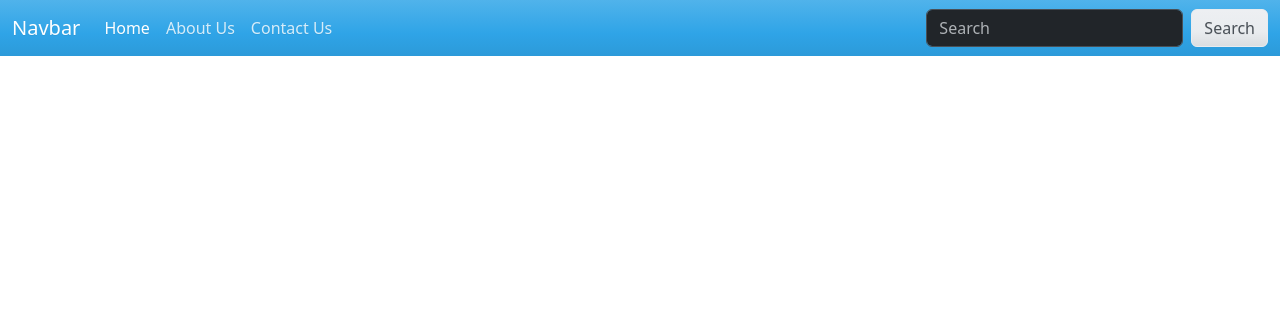
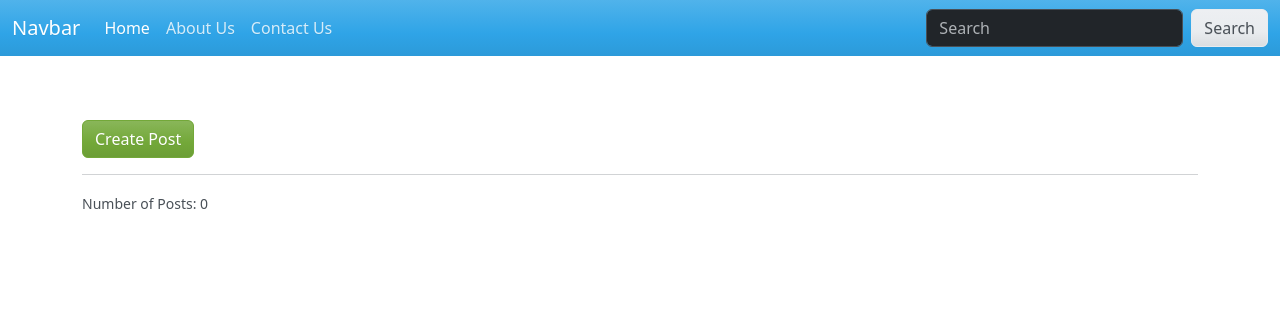
Before and after one commit to poppykode/tanaka, a Django app: page / in a window 1280 px wide. Shown: the top 316 px of the page. Run offline with Django 4.2, Linux system fonts and the light colour scheme; data that the repository does not hold is empty; some libraries are stand-ins or nearby versions.

Commit message:
added create and retrive

```diff
--- a/blog/blog/urls.py
+++ b/blog/blog/urls.py
@@ -17,14 +17,13 @@ Including another URLconf
 from django.contrib import admin
 from django.conf import settings
 from django.conf.urls.static import static
-from django.urls import path
+from django.urls import path, include
 from posts.views import home
 from posts.views import about_us
 
 urlpatterns = [
     path('admin/', admin.site.urls),
-    path("",home,name="home"),
-    path("about/",about_us,name='about'),
+    path('', include('posts.urls')),
 ]
 if settings.DEBUG:
     urlpatterns += static(settings.MEDIA_URL,
--- a/blog/posts/models.py
+++ b/blog/posts/models.py
@@ -3,6 +3,7 @@ from django.db import models
 # Create your models here.
 class Post(models.Model):
     title = models.CharField(max_length=255)
+    is_active = models.BooleanField(default=True)
     description = models.TextField()
     image = models.ImageField(upload_to='blog_images')
     updated = models.DateTimeField(auto_now=True)
--- a/blog/templates/home.html
+++ b/blog/posts/templates/home.html
@@ -3,6 +3,23 @@
 
 {% block content %}
 <div class="row">
+  <div class="col-md-12 mb-3">
+  {% if messages %}
+{% for message in messages %}
+<div class="alert alert-{{ message.tags }} alert-dismissible" role="alert">
+    <button type="button" class="btn-close" data-dismiss="alert" aria-label="Close">
+    </button>
+    {{ message }}
+</div>
+{% endfor %}
+{% endif %}
+  </div>
+  <div class="col-md-12 mb-3">
+    <a href="{% url 'posts:create_post' %}" class="btn btn-success">Create Post</a>
+  <hr>
+
+    <small>Number of Posts: {{number_of_posts}}</small>
+  </div>
   {% for post in posts %}
   <div class="col-md-4">
     <div class="card mb-3">
@@ -13,7 +30,7 @@
       </div>
 
       <div class="card-body">
-        <a href="#" class="card-link">Read More</a>
+        <a href="{% url 'posts:post_details' post.id %}" class="card-link">Read More</a>
         <a href="#" class="card-link">Delete</a>
         <a href="#" class="card-link">Edit</a>
       </div>
--- a/blog/templates/post_details.html
+++ b/blog/posts/templates/post_details.html
@@ -3,5 +3,6 @@
 
 {% block content %}
 <h1>Post Details</h1>
-
+{{post.title}}
+<a href="{% url 'posts:home' %}">back</a>
 {% endblock %}
--- /dev/null
+++ b/blog/posts/urls.py
@@ -0,0 +1,15 @@
+from django.urls import path
+from .views import (
+    about_us as ab,
+    home, post_details,
+    create_post
+)
+
+app_name = 'posts'
+urlpatterns = [
+    path('',home, name='home'),
+    path('about',ab, name='about'),
+    path('post-details/<int:id>',post_details, name='post_details'),
+    path('create-post',create_post,name='create_post')
+
+]
--- a/blog/posts/views.py
+++ b/blog/posts/views.py
@@ -1,25 +1,51 @@
-from django.shortcuts import render
+from django.shortcuts import render, get_object_or_404, redirect
 from .models import Post
+from django.contrib import messages
 
 def home(request):
     template_name = "home.html"
     posts = Post.objects.all()
+    # posts = Post.objects.all().filter(is_active = True)
+    number_of_posts = posts.count()
+    number_of_posts_=len(posts)
     context ={
         'posts':posts,
+        'number_of_posts': number_of_posts
     }
     return render(request,template_name,context)
 
-def post_details(request):
+def post_details(request, id):
     template_name = "post_details.html"
-    posts = ''
+    # post = Post.objects.get(id=id)
+    post = get_object_or_404(Post,id=id)
+    print("post >>>>>>>>>")
+    print(post)
     context ={
-
+        'post':post
     }
     return render(request,template_name,context)
 
+def create_post(request):
+    template_name = 'create_post.html'
+    if request.method == 'POST':
+        title = request.POST.get('title')
+        image = request.FILES.get('image')
+        description = request.POST.get('description')
+        savePost = Post.objects.create(
+            title= title,
+            image = image,
+            description = description
+        )
+        print(savePost.id)
+        messages.success(request,"Post was successfully created.")
+        return redirect('posts:home')
+
+
+
+    return render(request,template_name)
 
 def about_us(request):
-    template_name = "about.html"
+    template_name = "x/about.html"
     print(request)
     data={
         "company":"Glen View Study centre",
--- a/blog/templates/base.html
+++ b/blog/templates/base.html
@@ -12,22 +12,22 @@
 <body>
   <nav class="navbar navbar-expand-lg bg-primary" data-bs-theme="dark">
     <div class="container-fluid">
-      <a class="navbar-brand" href="/">Navbar</a>
+      <a class="navbar-brand" href="{% url 'posts:home' %}">Navbar</a>
       <button class="navbar-toggler" type="button" data-bs-toggle="collapse" data-bs-target="#navbarColor01" aria-controls="navbarColor01" aria-expanded="false" aria-label="Toggle navigation">
         <span class="navbar-toggler-icon"></span>
       </button>
       <div class="collapse navbar-collapse" id="navbarColor01">
         <ul class="navbar-nav me-auto">
           <li class="nav-item">
-            <a class="nav-link active" href="#">Home
+            <a class="nav-link active" href="/">Home
               <span class="visually-hidden">(current)</span>
             </a>
           </li>
           <li class="nav-item">
-            <a class="nav-link" href="{% url 'about' %}">About Us</a>
+            <a class="nav-link" href="{% url 'posts:about' %}">About Us</a>
           </li>
           <li class="nav-item">
-            <a class="nav-link" href="{% url 'about' %}">Contact Us</a>
+            <a class="nav-link" href="{% url 'posts:about' %}">Contact Us</a>
           </li>
 
         </ul>
```
Also changed, not shown: blog/posts/templates/create_post.html (added, +34 -0 lines), blog/media/blog_images/chris_Sb3CK4F.png (added), blog/media/blog_images/raj.png (added), blog/posts/forms.py (added), blog/posts/migrations/0002_post_x.py (added), blog/posts/migrations/0003_remove_post_x.py (added), blog/posts/migrations/0004_post_is_active.py (added), blog/posts/migrations/0005_alter_post_is_active.py (added), blog/posts/templates/x/about.html (renamed from blog/templates/about.html).
